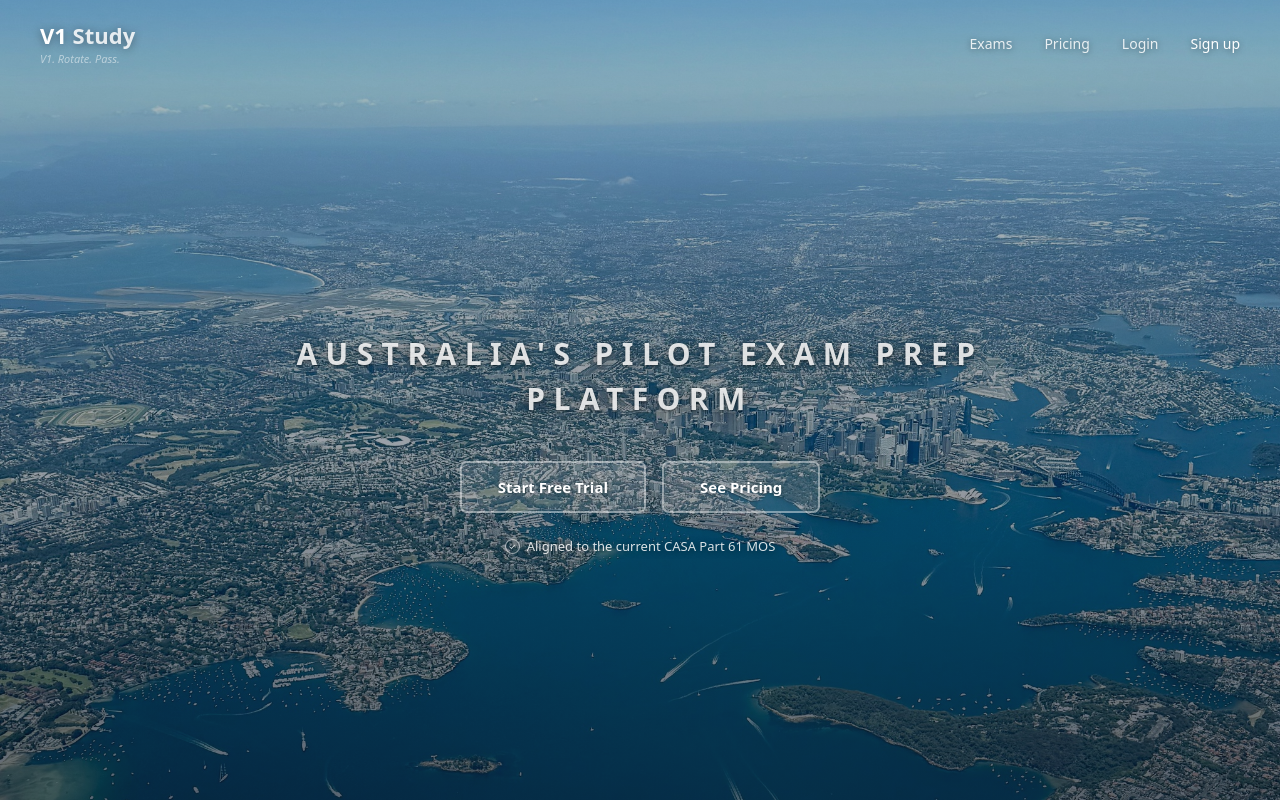
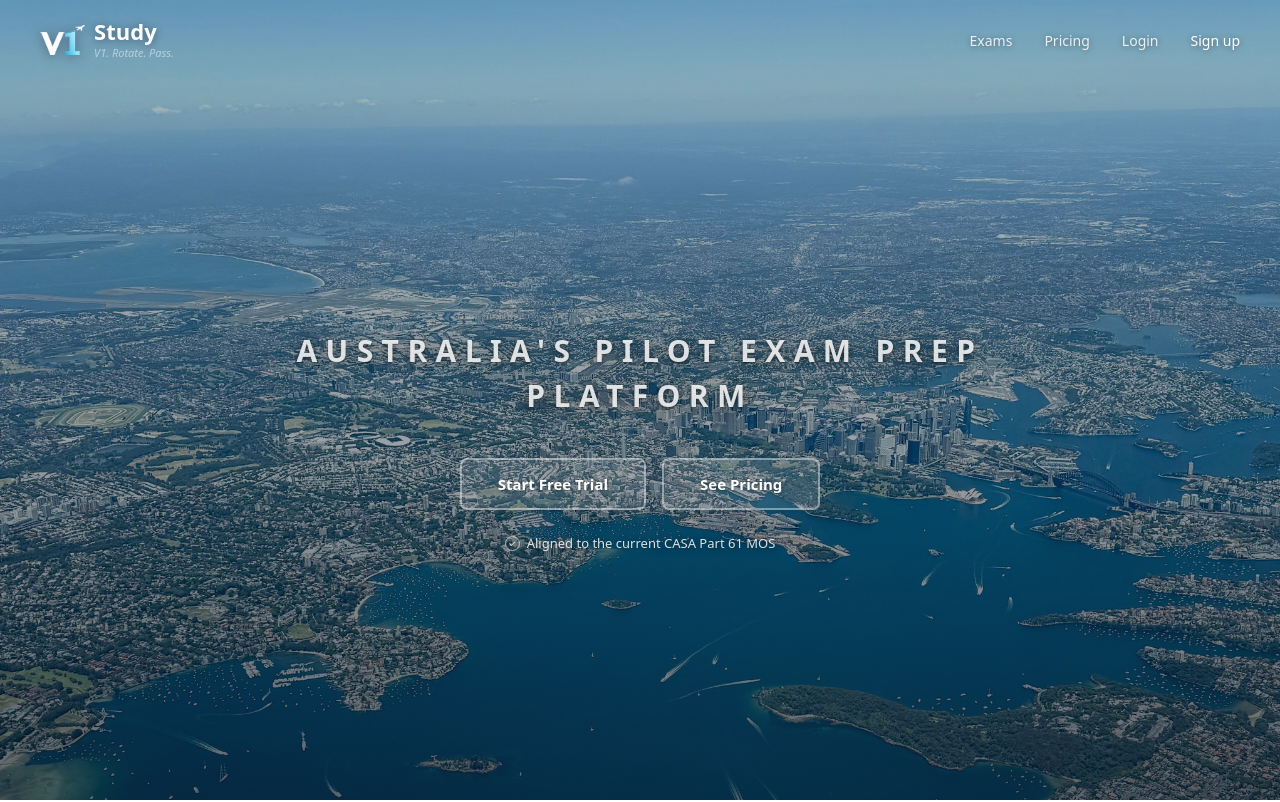
Before and after one commit to daniellongford/V1Study, a Next.js app: page / in a window 1280 px wide. Shown: the top 802 px of the page. Built offline with nearby package versions, Linux system fonts and the light colour scheme.

Commit message:
Update page.tsx

```diff
--- a/app/page.tsx
+++ b/app/page.tsx
@@ -26,9 +26,9 @@ function IntroAnimation({ onComplete }: { onComplete: () => void }) {
 
   return (
     <div style={{ position: 'fixed', inset: 0, zIndex: 9999, background: '#060e1c', display: 'flex', flexDirection: 'column', alignItems: 'center', justifyContent: 'center', opacity: phase === 4 ? 0 : 1, transition: phase === 4 ? 'opacity 0.8s ease' : 'none', fontFamily: 'system-ui, -apple-system, sans-serif' }}>
-      <div style={{ display: 'flex', alignItems: 'flex-end', lineHeight: 1 }}>
-        <span style={{ fontSize: 'clamp(80px, 18vw, 160px)', fontWeight: '800', color: '#2563eb', letterSpacing: '-4px', opacity: phase >= 1 ? 1 : 0, transform: phase >= 1 ? 'translateY(0px)' : 'translateY(30px)', transition: 'opacity 0.6s ease, transform 0.6s ease', lineHeight: 1 }}>V1</span>
-        <span style={{ fontSize: 'clamp(80px, 18vw, 160px)', fontWeight: '800', color: 'white', letterSpacing: '-4px', opacity: phase >= 2 ? 1 : 0, transform: phase >= 2 ? 'translateY(0px)' : 'translateY(30px)', transition: 'opacity 0.6s ease, transform 0.6s ease', lineHeight: 1, marginLeft: '12px' }}>Study</span>
+      <div style={{ display: 'flex', alignItems: 'flex-end', lineHeight: 1, gap: '18px' }}>
+        <img src="/v1-mark-white.png" alt="V1" style={{ height: 'clamp(70px, 16vw, 140px)', width: 'auto', opacity: phase >= 1 ? 1 : 0, transform: phase >= 1 ? 'translateY(0px)' : 'translateY(30px)', transition: 'opacity 0.6s ease, transform 0.6s ease' }} />
+        <span style={{ fontSize: 'clamp(56px, 12vw, 110px)', fontWeight: '800', color: 'white', letterSpacing: '-3px', opacity: phase >= 2 ? 1 : 0, transform: phase >= 2 ? 'translateY(0px)' : 'translateY(30px)', transition: 'opacity 0.6s ease, transform 0.6s ease', lineHeight: 1, paddingBottom: '8px' }}>Study</span>
       </div>
       <div style={{ marginTop: '20px', fontSize: 'clamp(13px, 2vw, 18px)', fontWeight: '500', color: 'rgba(255,255,255,0.35)', letterSpacing: '0.25em', textTransform: 'uppercase', opacity: phase >= 3 ? 1 : 0, transform: phase >= 3 ? 'translateY(0px)' : 'translateY(10px)', transition: 'opacity 0.5s ease, transform 0.5s ease' }}>
         V1. Rotate. Pass.
@@ -57,10 +57,12 @@ export default function Home() {
           <div style={{ position: 'absolute', inset: 0, backgroundImage: 'url(/IMG_4488.jpeg)', backgroundSize: 'cover', backgroundPosition: 'center 35%' }} />
           <div style={{ position: 'absolute', inset: 0, background: 'linear-gradient(to bottom, rgba(8,20,40,0.30) 0%, rgba(8,20,40,0.40) 55%, rgba(8,20,40,0.65) 100%)' }} />
           <nav style={{ position: 'relative', zIndex: 10, padding: isMobile ? '1rem 1.25rem' : '1.25rem 2.5rem', display: 'flex', alignItems: 'center', justifyContent: 'space-between' }}>
-            <div>
-              <span style={{ fontSize: isMobile ? '20px' : '22px', fontWeight: '800', color: 'white', textShadow: '0 1px 8px rgba(0,0,0,0.4)' }}>V1</span>
-              <span style={{ fontSize: isMobile ? '20px' : '22px', fontWeight: '800', color: 'rgba(255,255,255,0.85)', textShadow: '0 1px 8px rgba(0,0,0,0.4)' }}> Study</span>
-              {!isMobile && <div style={{ fontSize: '11px', color: 'rgba(255,255,255,0.5)', fontStyle: 'italic', marginTop: '1px' }}>V1. Rotate. Pass.</div>}
+            <div style={{ display: 'flex', alignItems: 'center', gap: '9px' }}>
+              <img src="/v1-mark-white.png" alt="V1" style={{ height: isMobile ? '26px' : '30px', width: 'auto', display: 'block', filter: 'drop-shadow(0 1px 6px rgba(0,0,0,0.35))' }} />
+              <div>
+                <div style={{ fontSize: isMobile ? '20px' : '22px', fontWeight: '800', color: 'white', textShadow: '0 1px 8px rgba(0,0,0,0.4)', lineHeight: 1 }}>Study</div>
+                {!isMobile && <div style={{ fontSize: '11px', color: 'rgba(255,255,255,0.5)', fontStyle: 'italic', marginTop: '3px' }}>V1. Rotate. Pass.</div>}
+              </div>
             </div>
             <div style={{ display: 'flex', gap: isMobile ? '1rem' : '2rem', alignItems: 'center' }}>
               {!isMobile && <a href="#exams" style={{ color: 'rgba(255,255,255,0.85)', textDecoration: 'none', fontSize: '14px', textShadow: '0 1px 6px rgba(0,0,0,0.4)' }}>Exams</a>}
@@ -204,9 +206,9 @@ export default function Home() {
 
         {/* FOOTER */}
         <footer style={{ padding: isMobile ? '1.5rem 1.25rem' : '1.75rem 2.5rem', borderTop: '1px solid #e2e8f0', display: 'flex', flexDirection: isMobile ? 'column' : 'row', alignItems: 'center', justifyContent: 'space-between', flexWrap: 'wrap', gap: '1rem', background: 'white', textAlign: isMobile ? 'center' : 'left' }}>
-          <div>
-            <span style={{ fontWeight: '800', color: '#2563eb', fontSize: '16px' }}>V1</span>
-            <span style={{ fontWeight: '800', color: '#0a1628', fontSize: '16px' }}> Study</span>
+          <div style={{ display: 'inline-flex', alignItems: 'center', gap: '7px' }}>
+            <img src="/v1-mark-navy.png" alt="V1" style={{ height: '22px', width: 'auto', display: 'block' }} />
+            <span style={{ fontWeight: '800', color: '#0a1628', fontSize: '16px', lineHeight: 1 }}>Study</span>
           </div>
           <p style={{ fontSize: '13px', color: '#94a3b8', margin: 0 }}>© V1 Study · Built for Australian pilots. · <a href="/terms" style={{ color: '#94a3b8', textDecoration: 'none' }}>Terms &amp; Conditions</a></p>
         </footer>
```
